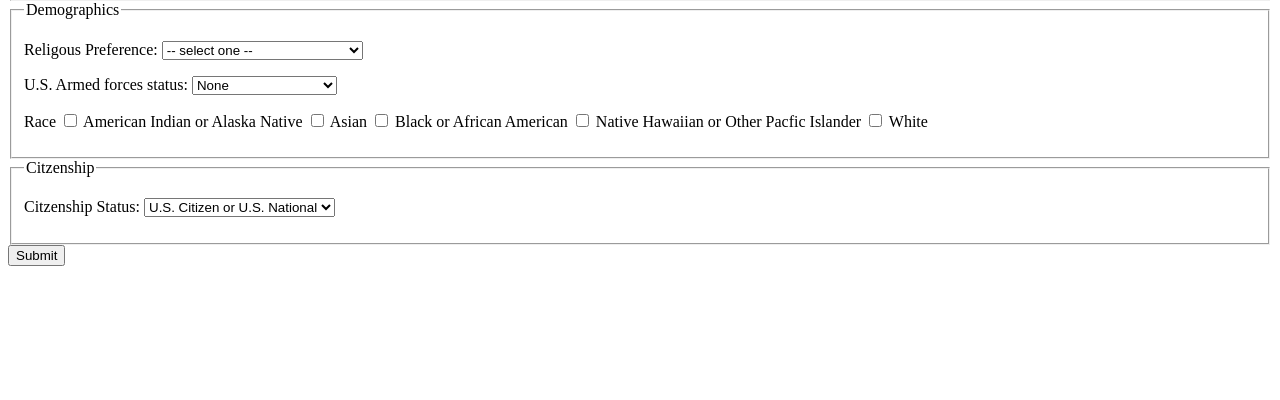
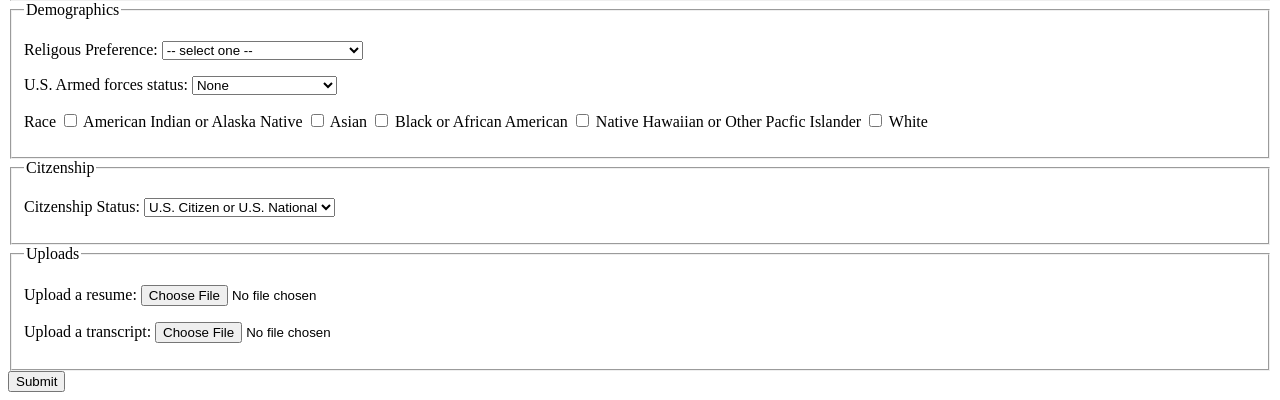
Before and after one commit to jedouard98/scholar-fish, a Python web app: template templates/basic-info.html in a window 1280 px wide. Shown: the part 635-1035 px from the top of the page. Before the commit the page ends 901 px from the top, so only its background shows below. Run offline with Jinja, Linux system fonts and the light colour scheme; the template is opened without the code that fills it, so the values that code supplies are empty.

Commit message:
Upload section added for resume and transcript

```diff
--- a/templates/basic-info.html
+++ b/templates/basic-info.html
@@ -200,6 +200,13 @@
         <option value="Other (Non-US)">Other (Non-US)</option>
       </select>
     </fieldset>
+
+    <fieldset>
+      <legend>Uploads</legend>
+      <p> Upload a resume: <input type="file" name="resume" value="file">
+      <p> Upload a transcript: <input type="file" name="transcript" value="file">
+    </fieldset>
+
     <button type="submit">Submit</button>
   </form>
 </body>
```
